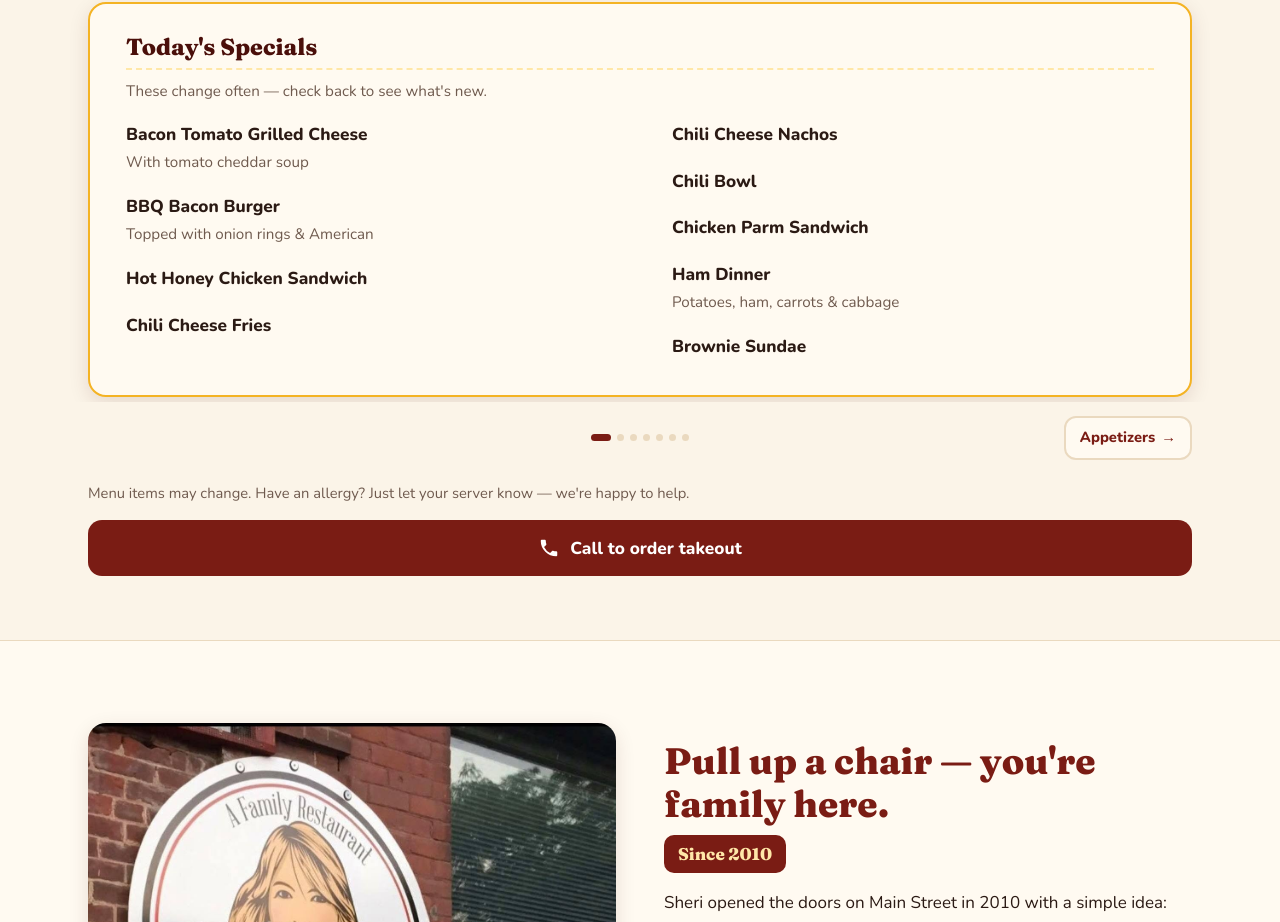
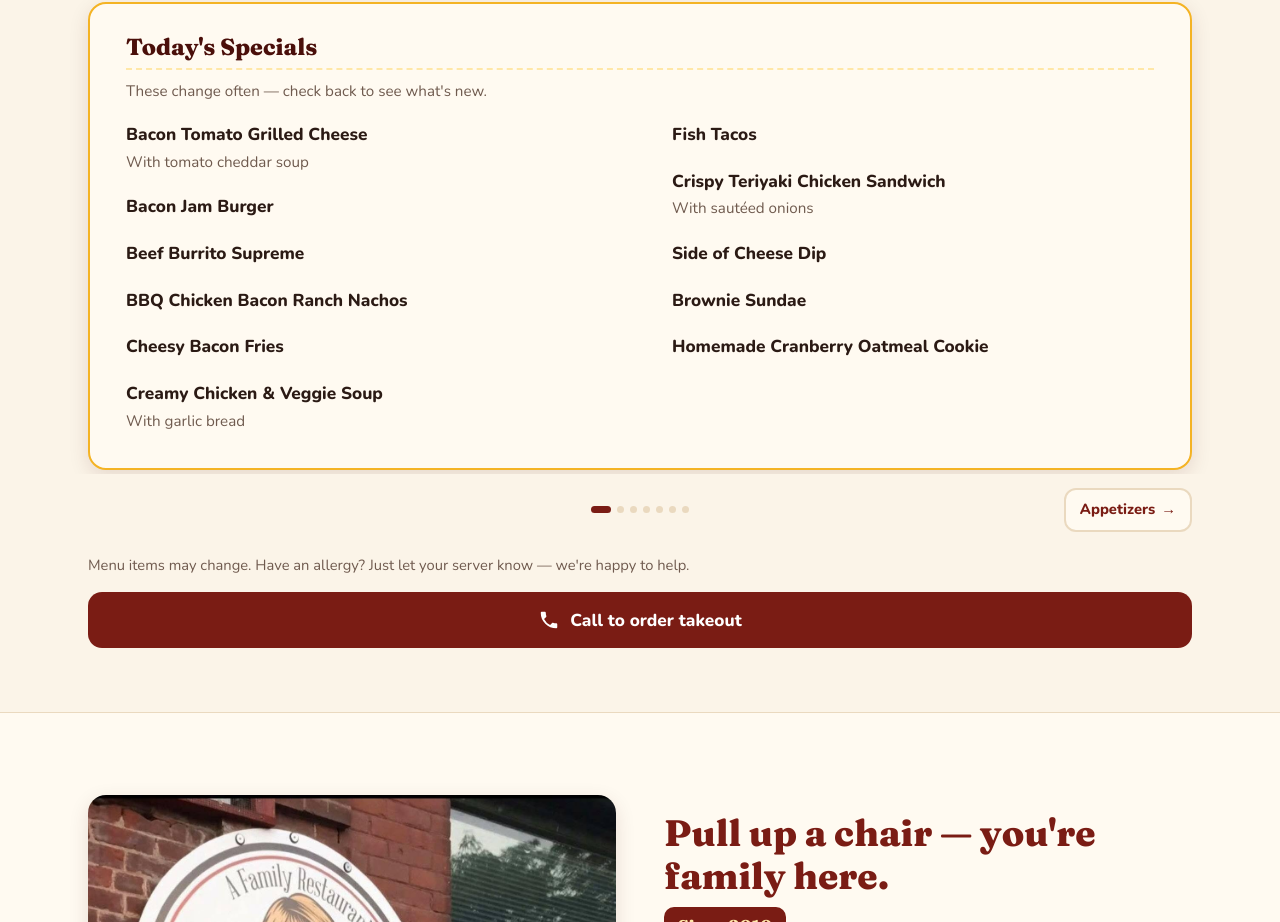
Before and after one commit to sherisplace/sherisplace.github.io, a plain HTML site: page index.html in a window 1280 px wide. Shown: the part 960-1882 px from the top of the page. Drawn offline with nearby package versions, Linux system fonts and the light colour scheme.

Commit message:
Today's specials (Nov 18), posted from Sheri's specials app

```diff
--- a/index.html
+++ b/index.html
@@ -761,14 +761,16 @@ const EVENTS = [
 /* SPECIALS:START (updated automatically by Sheri's specials app) */
 const SPECIALS = [
   { n: "Bacon Tomato Grilled Cheese", d: "With tomato cheddar soup" },
-  { n: "BBQ Bacon Burger", d: "Topped with onion rings & American" },
-  { n: "Hot Honey Chicken Sandwich" },
-  { n: "Chili Cheese Fries" },
-  { n: "Chili Cheese Nachos" },
-  { n: "Chili Bowl" },
-  { n: "Chicken Parm Sandwich" },
-  { n: "Ham Dinner", d: "Potatoes, ham, carrots & cabbage" },
+  { n: "Bacon Jam Burger" },
+  { n: "Beef Burrito Supreme" },
+  { n: "BBQ Chicken Bacon Ranch Nachos" },
+  { n: "Cheesy Bacon Fries" },
+  { n: "Creamy Chicken & Veggie Soup", d: "With garlic bread" },
+  { n: "Fish Tacos" },
+  { n: "Crispy Teriyaki Chicken Sandwich", d: "With sautéed onions" },
+  { n: "Side of Cheese Dip" },
   { n: "Brownie Sundae" },
+  { n: "Homemade Cranberry Oatmeal Cookie" },
 ];
 /* SPECIALS:END */
 
```
